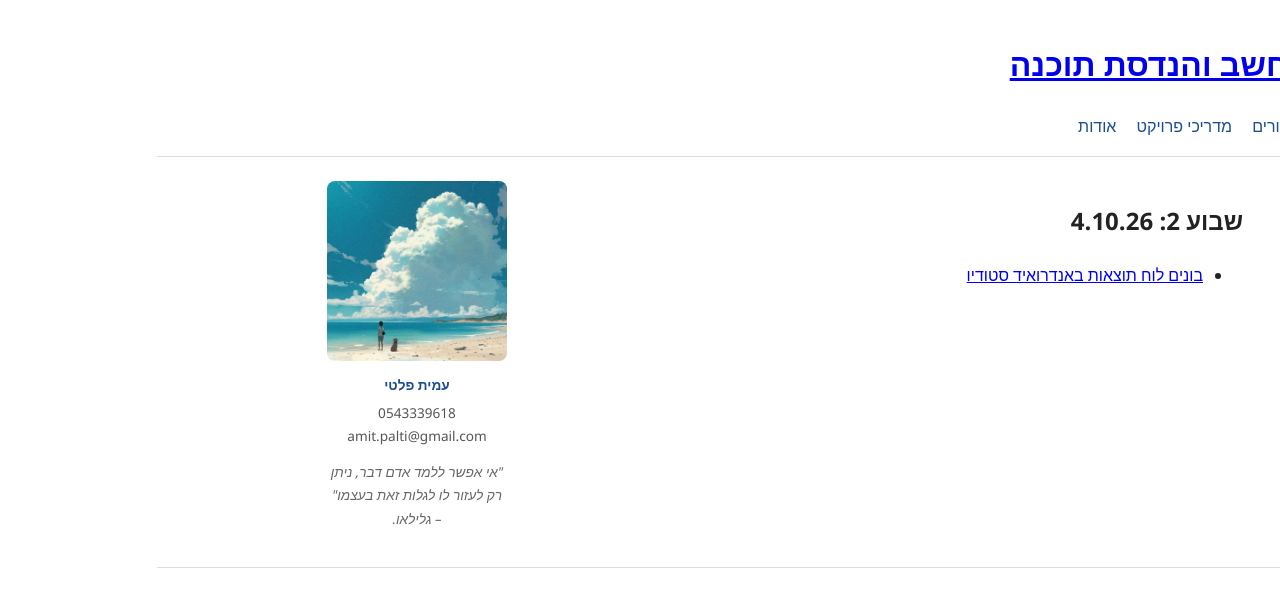
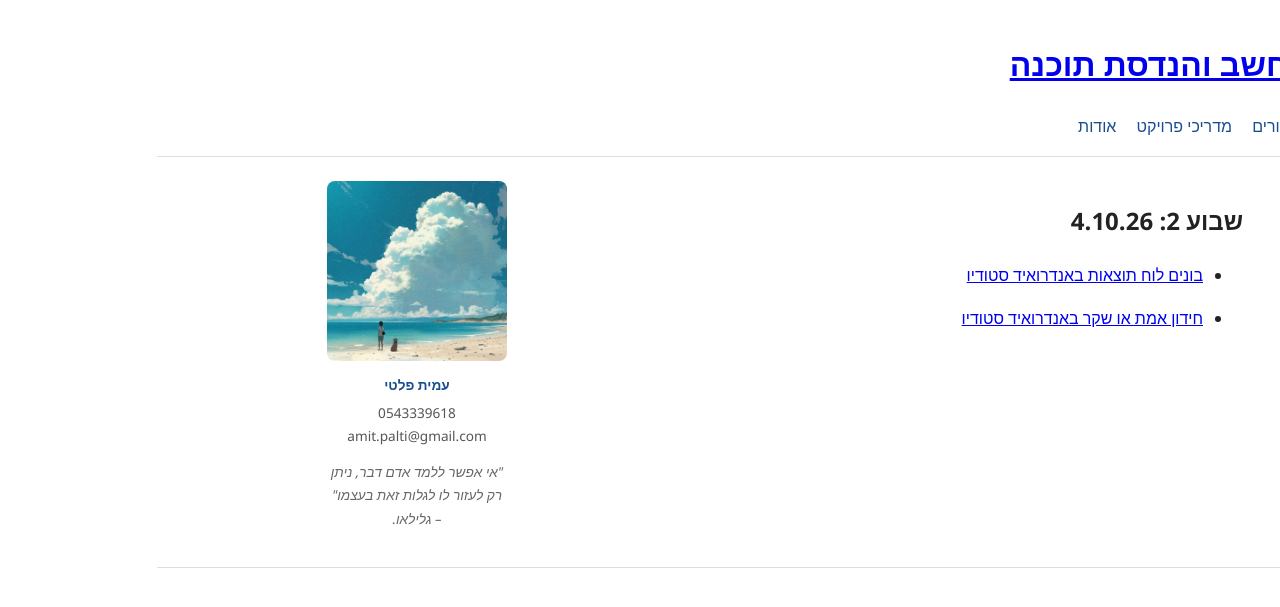
Before and after one commit to megidocs/amit4change, a Jekyll site: the page built from students/kita-yb/syllabus/week-02/index.md, in a window 1280 px wide. Shown: the top 607 px of the page. Built offline with Jekyll 4.4.1, drawn with Linux system fonts in a browser that asks for light colours.

Commit message:
Add files via upload

```diff
--- a/students/kita-yb/syllabus/week-02/index.md
+++ b/students/kita-yb/syllabus/week-02/index.md
@@ -8,3 +8,5 @@ permalink: /students/kita-yb/syllabus/week-02/
 
 - <!-- TODO: להחליף בקישור פנימי לאחר ייבוא המדריך אל guides/android-for-dummies/ -->
   [בונים לוח תוצאות באנדרואיד סטודיו](https://claude.ai/artifact/97s38yuo89nrsWCG9cb8Rx)
+- <!-- TODO: להחליף בקישור פנימי לאחר ייבוא המדריך אל guides/android-for-dummies/ -->
+  [חידון אמת או שקר באנדרואיד סטודיו](https://claude.ai/artifact/XgVdkaWgst4xNztdhPAQyS)
```
